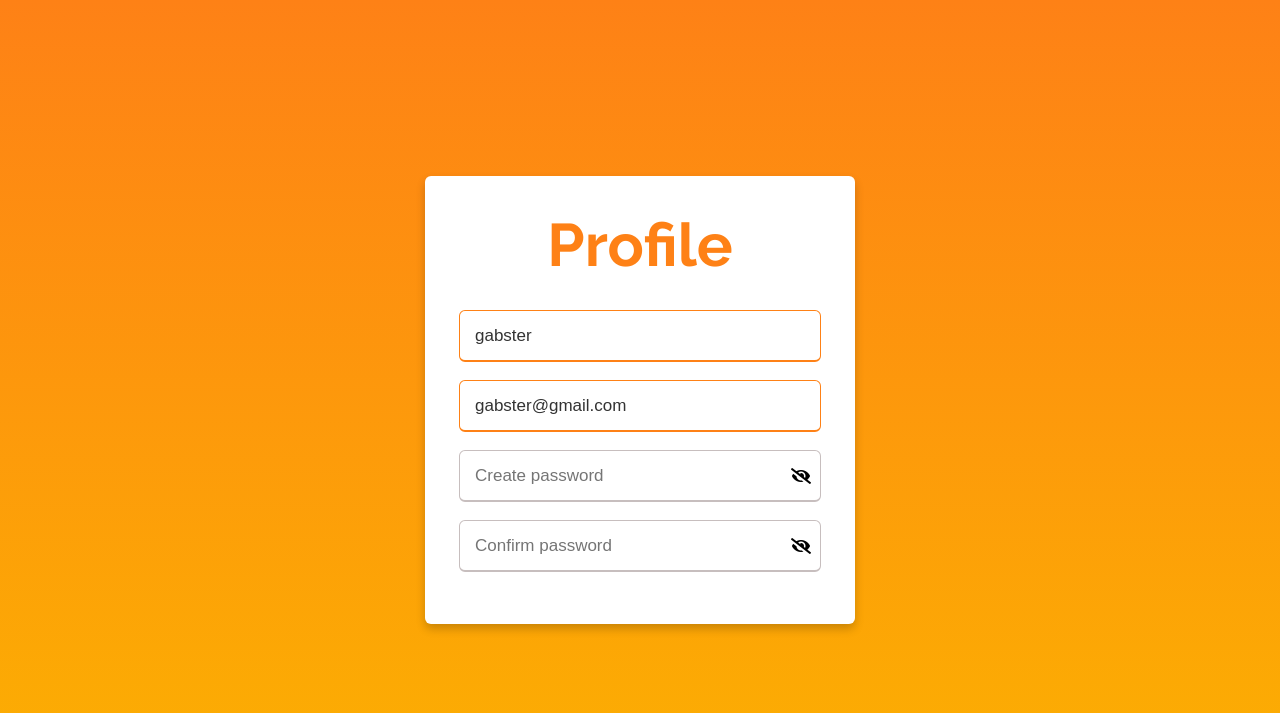
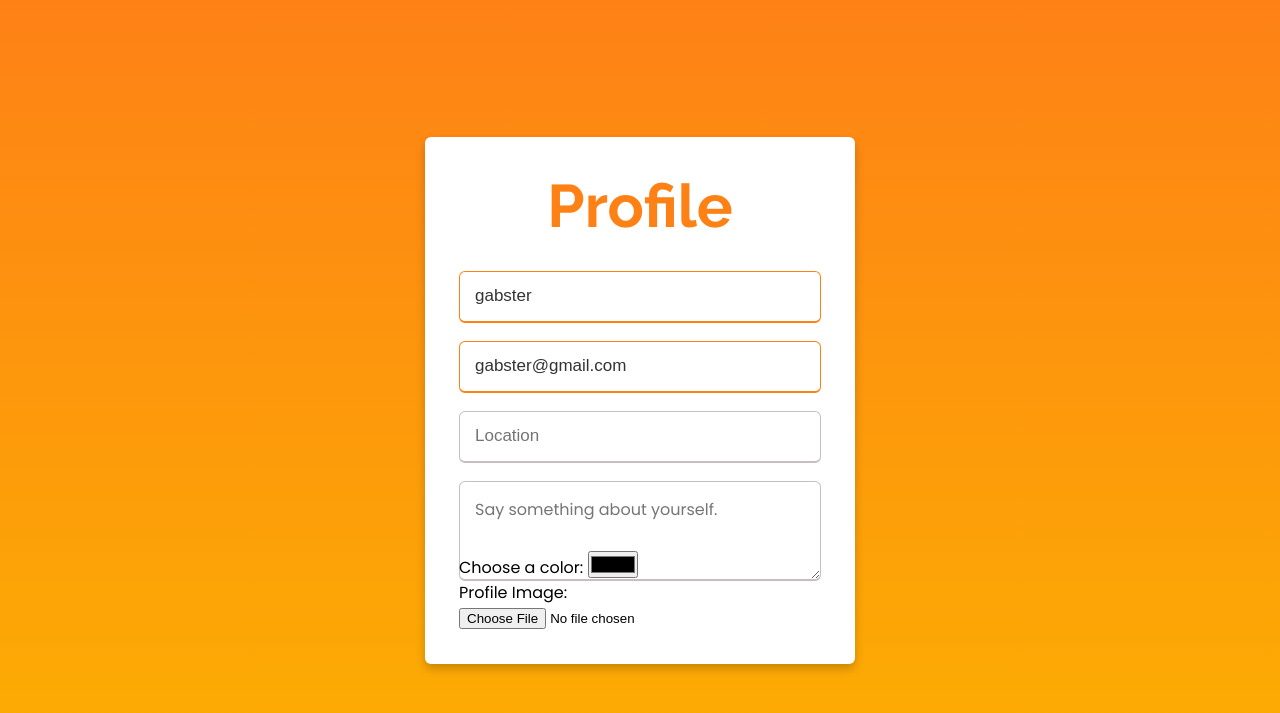
Before and after one commit to jjalcantara1/gabster_trashcan, a Django app: page /customization/admin/ in a window 1280 px wide. Shown: the top 713 px of the page. Run offline with Django 4.2, Linux system fonts and the light colour scheme; a user stored in the database is signed in.

Commit message:
customization page, not complete

```diff
--- a/accounts/models.py
+++ b/accounts/models.py
@@ -77,8 +77,8 @@ def has_module_perms(self, app_label):
 
 class UserAccount(AbstractBaseUser):
     email = models.EmailField(verbose_name='email', max_length=60, unique=True)
-    username = models.CharField(max_length=50, unique=True) # I put it as true
-    date_joined = models.DateTimeField(verbose_name='date joined', auto_now_add=True)
+    username = models.CharField(max_length=20, unique=True) # I put it as true
+    date_joined = models.DateField(verbose_name='date joined', auto_now_add=True)
     last_login = models.DateTimeField(verbose_name='last login', auto_now='True')
     is_admin = models.BooleanField(default=False)
     is_active = models.BooleanField(default=True)
@@ -91,6 +91,10 @@ class UserAccount(AbstractBaseUser):
     profile_song = models.FileField(upload_to=get_profile_song_filepath, blank=True, null=True)
     profile_background = models.ImageField(upload_to=get_profile_background_filepath, blank=True, null=True)
     hide_email = models.BooleanField(default=True)
+    # bio = models.CharField(max_length=300, null=True, blank=True)
+    # location = models.CharField(max_length=100, null=True, blank=True)
+    # color = ColorField(default='#fe8116')
+    # font_preference = models.CharField(max_length=50, default='"Poppins", sans-serif')
 
     USERNAME_FIELD = 'email'
     REQUIRED_FIELDS = ['username']
--- a/static_my_project/customization/customization.css
+++ b/static_my_project/customization/customization.css
@@ -20,7 +20,7 @@ body{
   align-items: center;
   justify-content: center;
   background-image: linear-gradient(#fe8116, #fcb001);
-  font-family: "Poppins", sans-serif;
+    font-family: "Poppins", sans-serif;
 }
 .wrapper{
   position: relative;
@@ -88,18 +88,6 @@ form h3{
   background: #fe8116;
   cursor: pointer;
 }
-/*form .text h3{*/
-/* color: #333;*/
-/* width: 100%;*/
-/* text-align: center;*/
-/*}*/
-/*form .text h3 a{*/
-/*  color: #fe8116;*/
-/*  text-decoration: none;*/
-/*}*/
-/*form .text h3 a:hover{*/
-/*  text-decoration: underline;*/
-/*}*/
 
 .wrapper a{
   color: #fe8116;
@@ -119,15 +107,20 @@ form h3{
   transform: translateY(-50%);
   cursor: pointer;
 }
-
-.logo{
-  /*background-color: white;*/
-  position: relative;
-  right: 100px;
-  bottom:60px;
+#inputBio{
+    width: 100%;
+    height: 100px;
+    outline: none;
+    padding: 15px;
+    font-family: "Poppins", sans-serif;
+    font-size: 16px;
+    font-weight: 400;
+    color: #333;
+    border: 1px solid #C7BEBE;
+    border-bottom-width: 2.5px;
+    border-radius: 6px;
+    transition: all 0.3s ease;
 }
-
-.logo h1{
-  position: absolute;
-  left: 80px;
+#inputBio:focus{
+  border-color: #fe8116;
 }
--- a/templates/customization/customization.html
+++ b/templates/customization/customization.html
@@ -5,7 +5,7 @@
   <meta charset="UTF-8">
   <meta name="viewport" content="width=device-width, initial-scale=1.0">
   <title>Gabster Sign up</title>
-  <link rel="stylesheet" href="{% static 'register/style.css' %}">
+  <link rel="stylesheet" href="{% static 'customization/customization.css' %}">
   <link rel="stylesheet" href="https://cdnjs.cloudflare.com/ajax/libs/font-awesome/5.15.3/css/all.min.css">
   <link rel="preconnect" href="https://fonts.googleapis.com">
   <link rel="preconnect" href="https://fonts.gstatic.com" crossorigin>
@@ -17,7 +17,6 @@
     <header>
       <h1 style="align-content: center">Profile</h1>
     </header>
-{#    <h2>Sign Up</h2>#}
       <form class="form-signin" method="post"> {% csrf_token %}
       <div class="input-box">
           <label>
@@ -29,18 +28,38 @@
               <input type="email" name="email" id="inputEmail" class="form-control" placeholder="Email Address" required value="{{ user.email }}">
       </div>
 
+            <div class="input-box">
+              <input type="text" name="email" id="inputLocation" class="form-control" placeholder="Location " required value="{{ user.location }}">
+      </div>
+
         <div class="input-box">
-          <div class="input-group">
-            <input type="password" name="password1" id="inputPassword1" class="form-control" placeholder="Create password" required>
-            <span class="show-password" id="showPassword"><i class="fas fa-eye-slash"></i></span>
-          </div>
+            <textarea id="inputBio" name="content" rows="4" cols="50" class="text" oninput="enableSubmitButton()" placeholder="Say something about yourself."></textarea>
+            </div>
+        <div class="mb-4 w-1/2">
+            <label for="{{ form.color.id_for_label }}">Choose a color:</label>
+            <input type="color" id="color" name="color" value="{{ user.color }}">
         </div>
 
-        <div class="input-box">
-          <div class="input-group">
-            <input type="password" name="password2" id="inputPassword2" class="form-control"  placeholder="Confirm password"  required>
-            <span class="show-password" id="showConfirmPassword"><i class="fas fa-eye-slash"></i></span>
+          <div class="mb-4 w-1/2">
+              <label for="{{ p_form.image.id_for_label }}" class="block text-gray-600 font-medium">Profile Image:</label>
+              <input type="file" id="profile-image" name="image" class="border border-gray-300 p-2 rounded w-full">
           </div>
-        </div>
+
 </body>
+<script>
+        // JavaScript code to handle color selection
+        document.addEventListener('DOMContentLoaded', function() {
+            const submitButton = document.getElementById('submit-button');
+
+            submitButton.addEventListener('click', function() {
+                const selectedColor = document.querySelector('input[name="color"]:checked');
+
+                if (selectedColor) {
+                    alert('Selected color: ' + selectedColor.value);
+                } else {
+                    alert('Please select a color.');
+                }
+            });
+        });
+    </script>
 </html>
--- a/templates/profile/profile.html
+++ b/templates/profile/profile.html
@@ -50,10 +50,10 @@
                     <div class="d-flex align-items-center justify-content-between mb-2">
                         <h6 class="card-title mb-0">About</h6>
                     </div>
-                    <p>Hi! I'm Amiah the Senior UI Designer at Vibrant. We hope you enjoy the design and quality of Social.</p>
+                    <p placeholder="None">{{ user.bio }}</p>
                     <div class="mt-3">
                         <label class="tx-11 font-weight-bold mb-0 text-uppercase">Joined:</label>
-                        <p class="text-muted">November 15, 2015</p>
+                        <p class="text-muted">{{ user.date_joined}}</p>
                     </div>
                     <div class="mt-3">
                         <label class="tx-11 font-weight-bold mb-0 text-uppercase">Lives:</label>
```
Also changed, not shown: static_my_project/profile/post.css (+0 -9 lines), static_my_project/profile/testimonials.css (+0 -16 lines), db.sqlite3.
